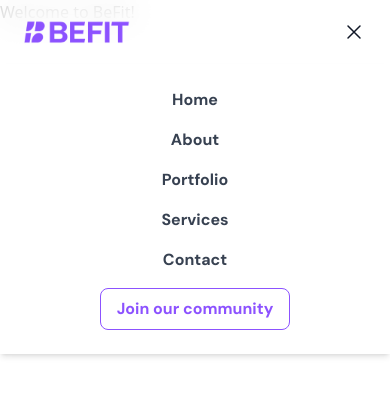
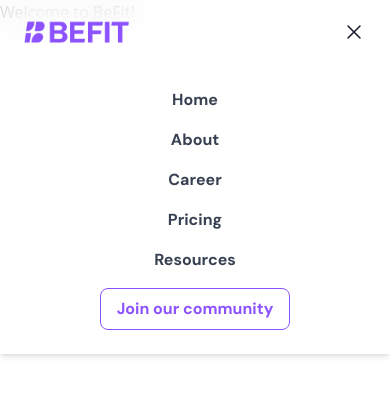
Before and after one commit to Daniel-Williams-ux/befit-landing, a Next.js app: page / in a window 390 px wide. Both pictures are taken after a click on the button 354 px from the left and 32 px from the top of the page. Shown: the top 396 px of the page. Built offline with nearby package versions, Linux system fonts and the light colour scheme.

Commit message:
update mobile links

```diff
--- a/src/components/Header.js
+++ b/src/components/Header.js
@@ -55,9 +55,9 @@ const Header = () => {
           <nav className="flex flex-col items-center space-y-4 py-6">
             <Link href="/" className="text-gray-700 hover:text-gray-900" onClick={() => setIsMenuOpen(false)}>Home</Link>
             <Link href="/about" className="text-gray-700 hover:text-gray-900" onClick={() => setIsMenuOpen(false)}>About</Link>
-            <Link href="/portfolio" className="text-gray-700 hover:text-gray-900" onClick={() => setIsMenuOpen(false)}>Portfolio</Link>
-            <Link href="/services" className="text-gray-700 hover:text-gray-900" onClick={() => setIsMenuOpen(false)}>Services</Link>
-            <Link href="/contact" className="text-gray-700 hover:text-gray-900" onClick={() => setIsMenuOpen(false)}>Contact</Link>
+            <Link href="/career" className="text-gray-700 hover:text-gray-900" onClick={() => setIsMenuOpen(false)}>Career</Link>
+            <Link href="/pricing" className="text-gray-700 hover:text-gray-900" onClick={() => setIsMenuOpen(false)}>Pricing</Link>
+            <Link href="/resources" className="text-gray-700 hover:text-gray-900" onClick={() => setIsMenuOpen(false)}>Resources</Link>
             <Link href="/join" className="bg-white text-headerColor px-4 py-2 border border-headerColor rounded-lg hover:bg-headerColor hover:text-white transition-colors" onClick={() => setIsMenuOpen(false)}>
               Join our community
             </Link>
```
